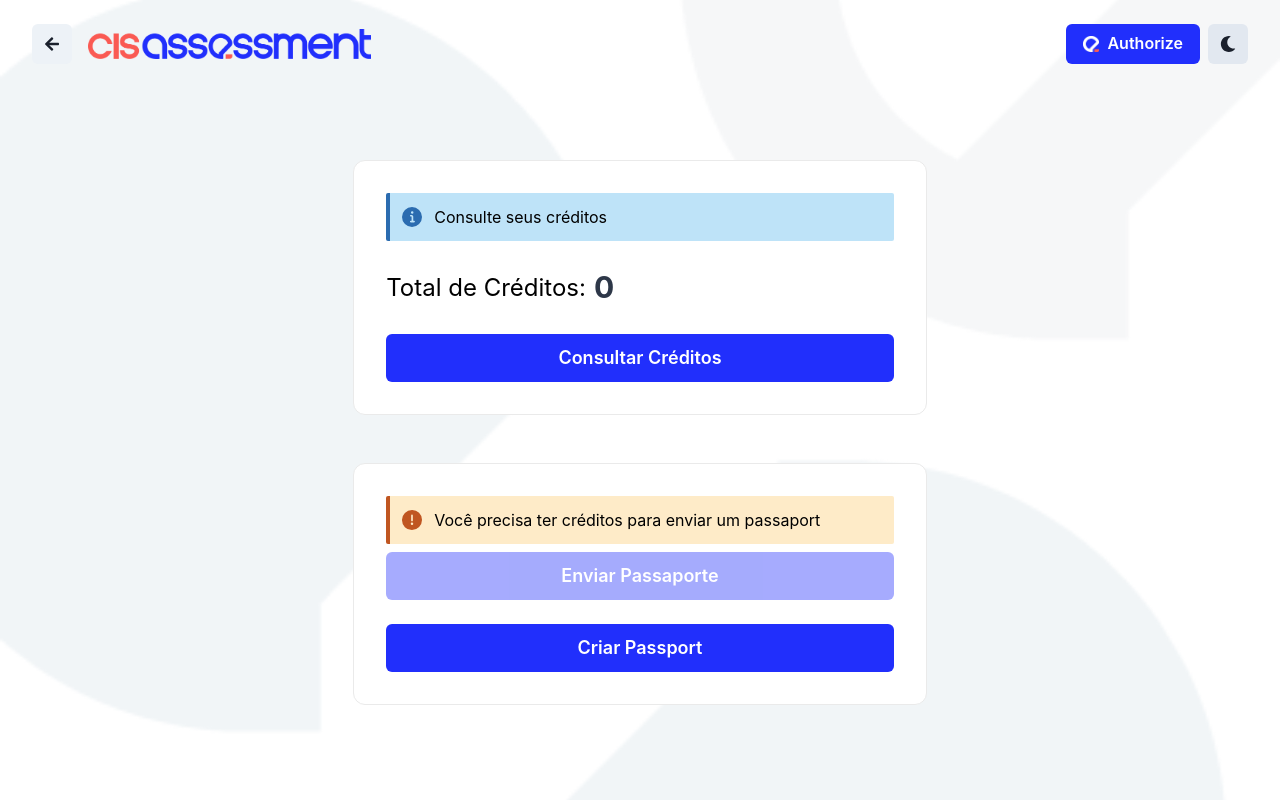
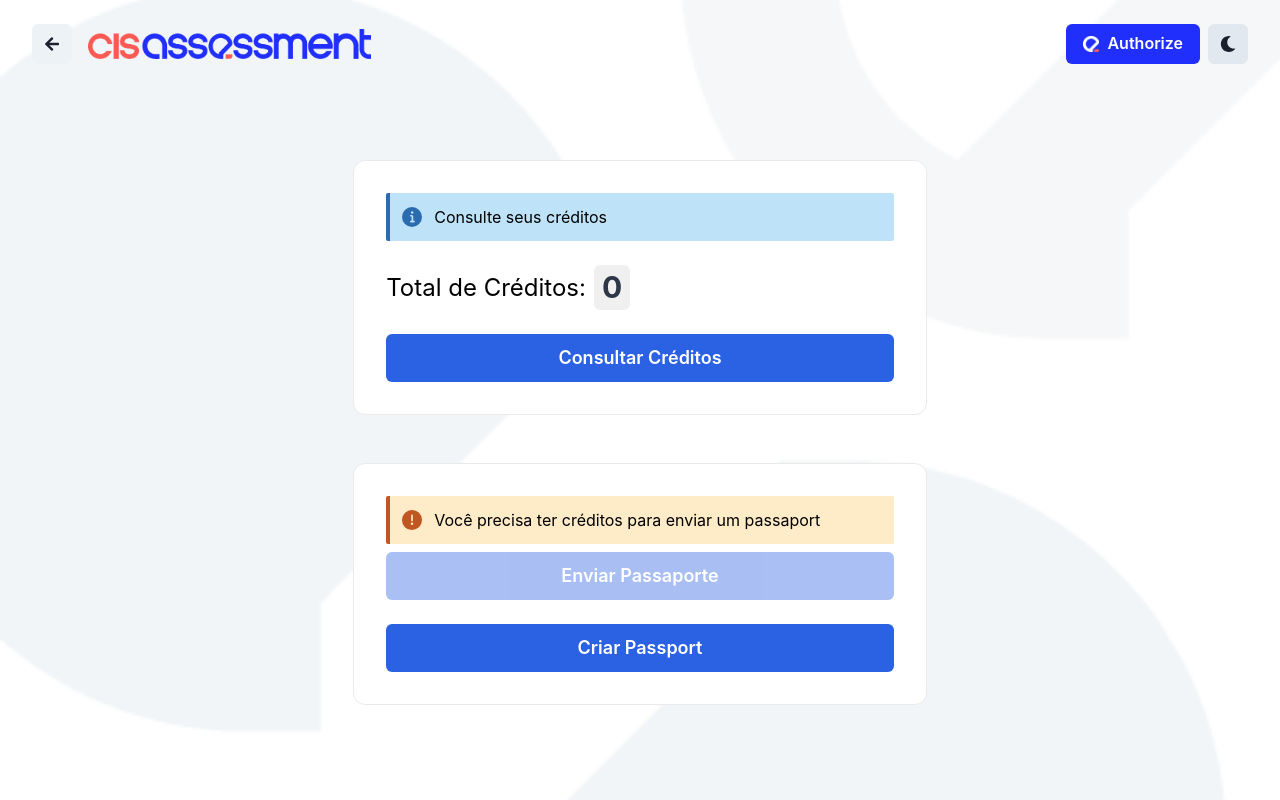
Before and after one commit to leguass7/cis-assessment-connect, a Next.js app: page /router-api in a window 1280 px wide. Built offline with nearby package versions, Linux system fonts and the light colour scheme.

Commit message:
feedback darkmode

```diff
--- a/src/components/Forms/FormCreatePassport.tsx
+++ b/src/components/Forms/FormCreatePassport.tsx
@@ -26,7 +26,7 @@ export const FormCreatePassport: React.FC<Props> = ({ onSuccess }) => {
   const buttonBg = useColorModeValue('cisBlue', '#4d59fa');
   const buttonHoverBg = useColorModeValue('#4d59fa', 'cisBlue');
   const buttonTextColor = useColorModeValue('white', 'white');
-  const textLabelColor = useColorModeValue('gray.600', 'gray.300');
+  const textLabelColor = useColorModeValue('gray.800', 'gray.300');
 
   const typeReportOptions = [
     {
--- a/src/components/Forms/FormSendPassport.tsx
+++ b/src/components/Forms/FormSendPassport.tsx
@@ -40,7 +40,7 @@ export const FormSendPassport: React.FC<Props> = ({ onSuccess }) => {
   const buttonBg = useColorModeValue('cisBlue', '#4d59fa');
   const buttonHoverBg = useColorModeValue('#4d59fa', 'cisBlue');
   const buttonTextColor = useColorModeValue('white', 'white');
-  const textLabelColor = useColorModeValue('gray.600', 'gray.300');
+  const textLabelColor = useColorModeValue('gray.800', 'gray.300');
 
   const handleEmailChange = (event: React.ChangeEvent<HTMLInputElement>) => {
     setEmail(event.target.value);
--- a/src/pages/router-api/index.tsx
+++ b/src/pages/router-api/index.tsx
@@ -42,9 +42,9 @@ const RouterApi = () => {
   const [successSendPassport, setSuccessSendPassport] = useState(false);
   const [isSubmitting, setIsSubmitting] = useState(false);
 
-  const buttonBg = useColorModeValue('#2b62e3', '#2b62e3');
+  const buttonBg = useColorModeValue('#2b62e3', 'blue.600');
   const bgCardColor = useColorModeValue('white', 'gray.800');
-  const creditTextColor = useColorModeValue('gray.700', 'gray.50');
+  const creditTextColor = useColorModeValue('gray.700', 'gray.700');
 
   const handlerShowCredit = async () => {
     setLoadingCredits(true);
@@ -94,18 +94,19 @@ const RouterApi = () => {
                 </Alert>
                 <Flex my={4} gap={2} align="center">
                   <Text fontSize={{ base: 'lg', md: '2xl' }}>Total de Créditos:</Text>
-                  <Text as="b" fontSize={'3xl'} color={creditTextColor}>
-                    {credits}
-                  </Text>
+                  <Box paddingX={2} rounded={'md'} bgColor={'#f0f0f0'}>
+                    <Text as="b" fontSize={'3xl'} color={creditTextColor}>
+                      {credits.toLocaleString('pt-BR')}
+                    </Text>
+                  </Box>
                 </Flex>
               </Stack>
             )}
             <Button
               size="lg"
               width="full"
-              bg={buttonBg}
               color={'white'}
-              backgroundColor="cisBlue"
+              backgroundColor={buttonBg}
               onClick={handlerShowCredit}
               _hover={{ backgroundColor: '#4d59fa', rounded: 'lg', transition: '0.3s' }}
             >
@@ -130,11 +131,10 @@ const RouterApi = () => {
             <Button
               size="lg"
               width="full"
-              bg={buttonBg}
               marginTop={2}
               color={'white'}
               isDisabled={credits < 1}
-              backgroundColor="cisBlue"
+              backgroundColor={buttonBg}
               onClick={() => setShowSendFormPassport(true)}
               _hover={{ backgroundColor: '#4d59fa', rounded: 'lg', transition: '0.3s' }}
             >
@@ -144,10 +144,9 @@ const RouterApi = () => {
           <Button
             size="lg"
             width="full"
-            bg={buttonBg}
             marginTop={2}
             color={'white'}
-            backgroundColor="cisBlue"
+            backgroundColor={buttonBg}
             onClick={() => setShowCreateFormPassport(true)}
             _hover={{ backgroundColor: '#4d59fa', rounded: 'lg', transition: '0.3s' }}
           >
```
